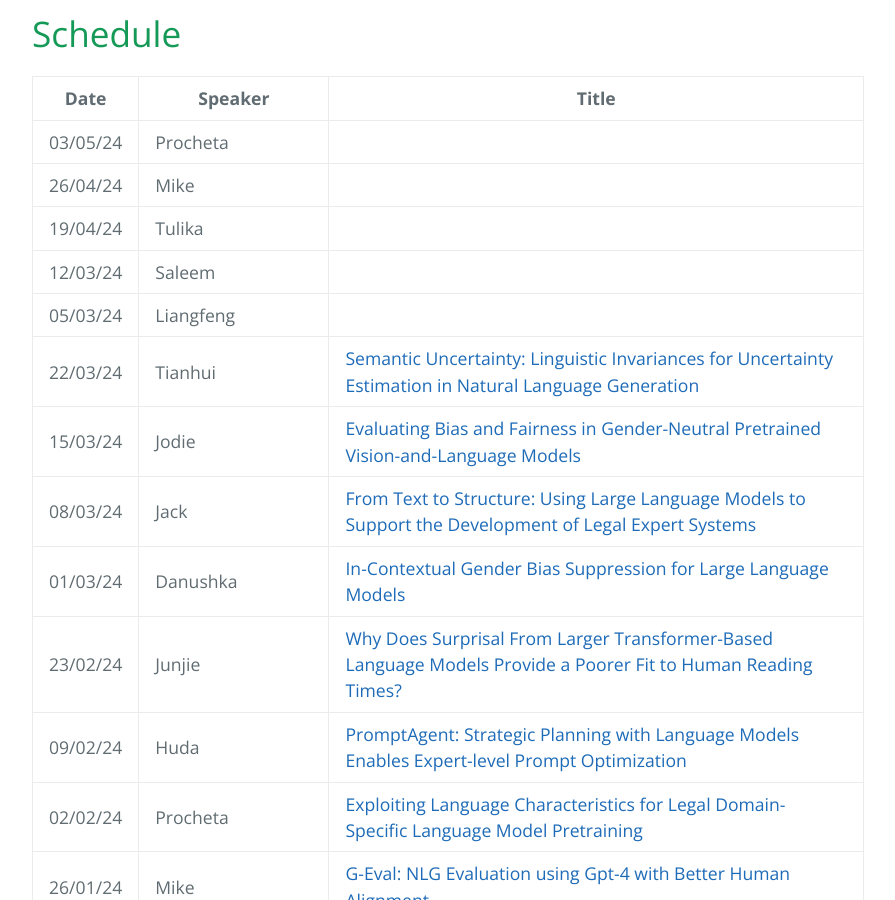
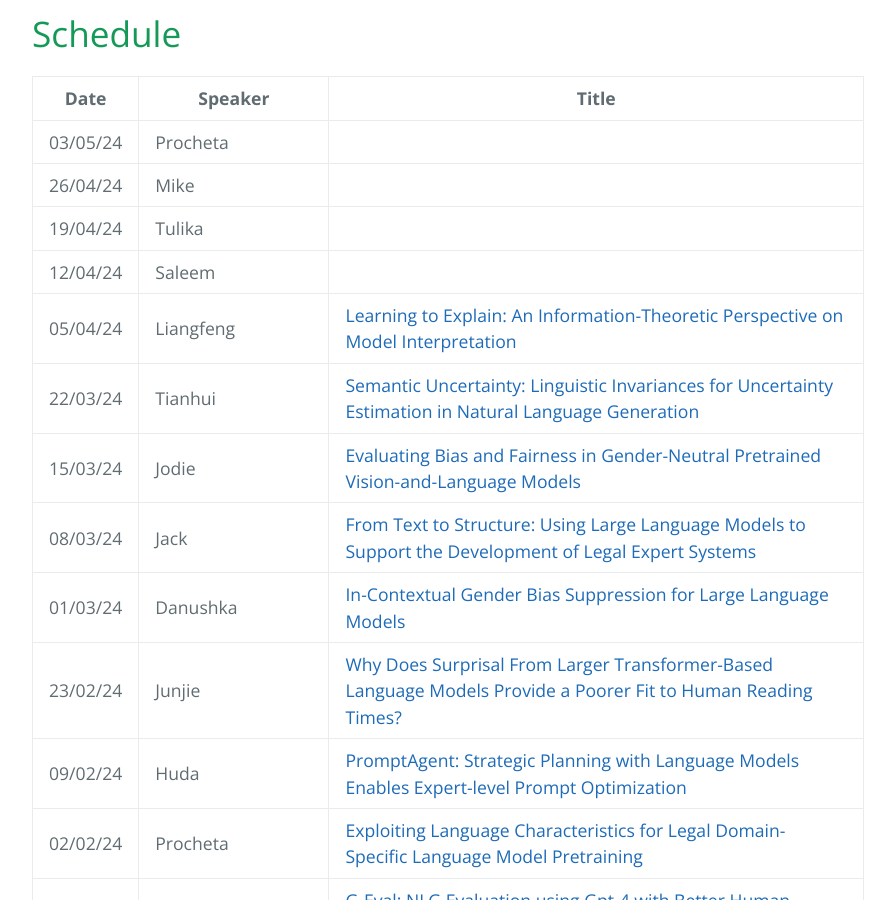
Before and after one commit to LivNLP/livnlp.github.io, a Jekyll site: the page built from reading.md, in a window 1280 px wide and 900 px high, scrolled down 498 px. Shown: the whole window, without its empty margins (192-1087 px from the left). Built offline with Jekyll 4.4.1, drawn with Linux system fonts in a browser that asks for light colours.

Commit message:
Update reading.md

```diff
--- a/reading.md
+++ b/reading.md
@@ -16,8 +16,8 @@ We meet on a weely basis to discuss recent research papers. Here is the schedule
 | 03/05/24 | Procheta |
 | 26/04/24 | Mike |
 | 19/04/24 | Tulika |
-| 12/03/24 | Saleem |
-| 05/03/24 | Liangfeng |
+| 12/04/24 | Saleem |
+| 05/04/24 | Liangfeng | [Learning to Explain: An Information-Theoretic Perspective on Model Interpretation](https://arxiv.org/abs/1802.07814)
 | 22/03/24 | Tianhui | [Semantic Uncertainty: Linguistic Invariances for Uncertainty Estimation in Natural Language Generation](https://arxiv.org/abs/2302.09664)
 | 15/03/24 | Jodie | [Evaluating Bias and Fairness in Gender-Neutral Pretrained Vision-and-Language Models](https://aclanthology.org/2023.emnlp-main.525/)
 | 08/03/24 | Jack | [From Text to Structure: Using Large Language Models to Support the Development of Legal Expert Systems](https://arxiv.org/abs/2311.04911)
```
